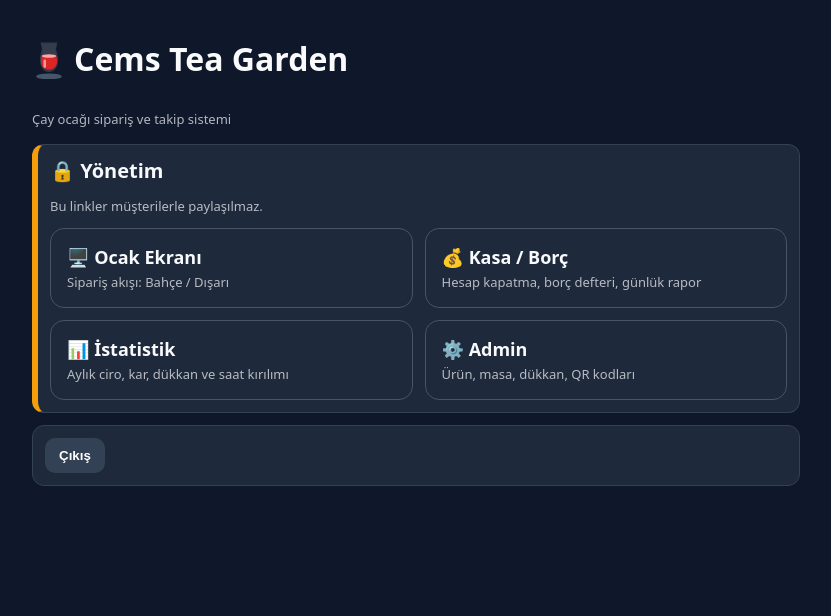
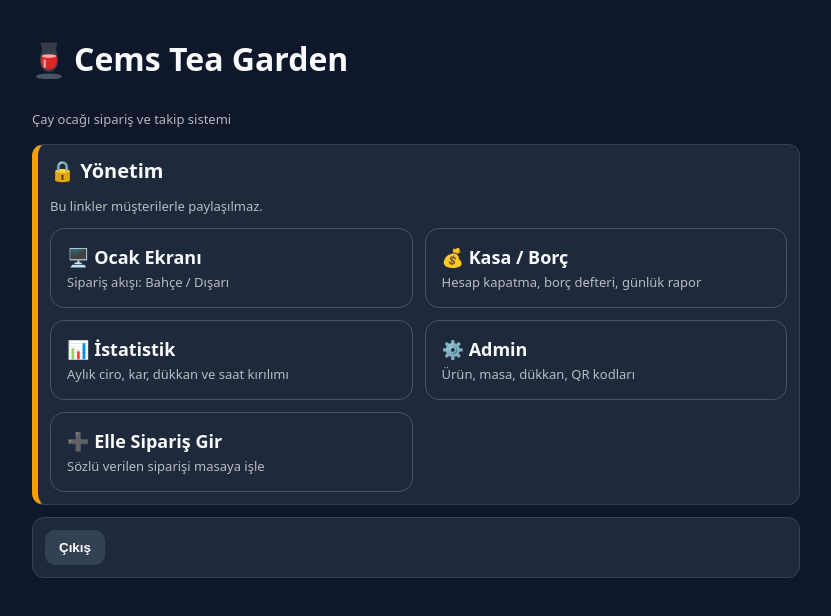
Before and after one commit to Furkan-Pamuk/cems-tea-garden, a Next.js app: page / in a window 1280 px wide. Both pictures are taken after a click on the button "Giriş". Shown: the top 616 px of the page, without its empty margins (224-1055 px from the left). Built offline with nearby package versions, Linux system fonts and the light colour scheme.

Commit message:
Admin elle siparis girisi (ana ekran + ocak ekrani kisayol)

```diff
--- a/app/ekran/page.js
+++ b/app/ekran/page.js
@@ -187,6 +187,7 @@ export default function Ekran() {
         <span className="muted">SİPARİŞ AKIŞI • Bugün {bugun} • gece 12'de arşivlenir</span>
         <div className="row">
           <button className="btn ghost" onClick={testSes}>{sound ? "🔔 Ses: Açık" : "🔇 Ses: Kapalı"}</button>
+          <a href="/s" className="btn blue">➕ Sipariş Gir</a>
           <a href="/" className="muted">Menü</a>
         </div>
       </div>
--- a/app/page.js
+++ b/app/page.js
@@ -37,6 +37,7 @@ export default function Home() {
           <a className="bigbtn" href="/kasa">💰 Kasa / Borç<small>Hesap kapatma, borç defteri, günlük rapor</small></a>
           <a className="bigbtn" href="/istatistik">📊 İstatistik<small>Aylık ciro, kar, dükkan ve saat kırılımı</small></a>
           <a className="bigbtn" href="/admin">⚙️ Admin<small>Ürün, masa, dükkan, QR kodları</small></a>
+          <a className="bigbtn" href="/s">➕ Elle Sipariş Gir<small>Sözlü verilen siparişi masaya işle</small></a>
         </div>
       </div>
 
```
